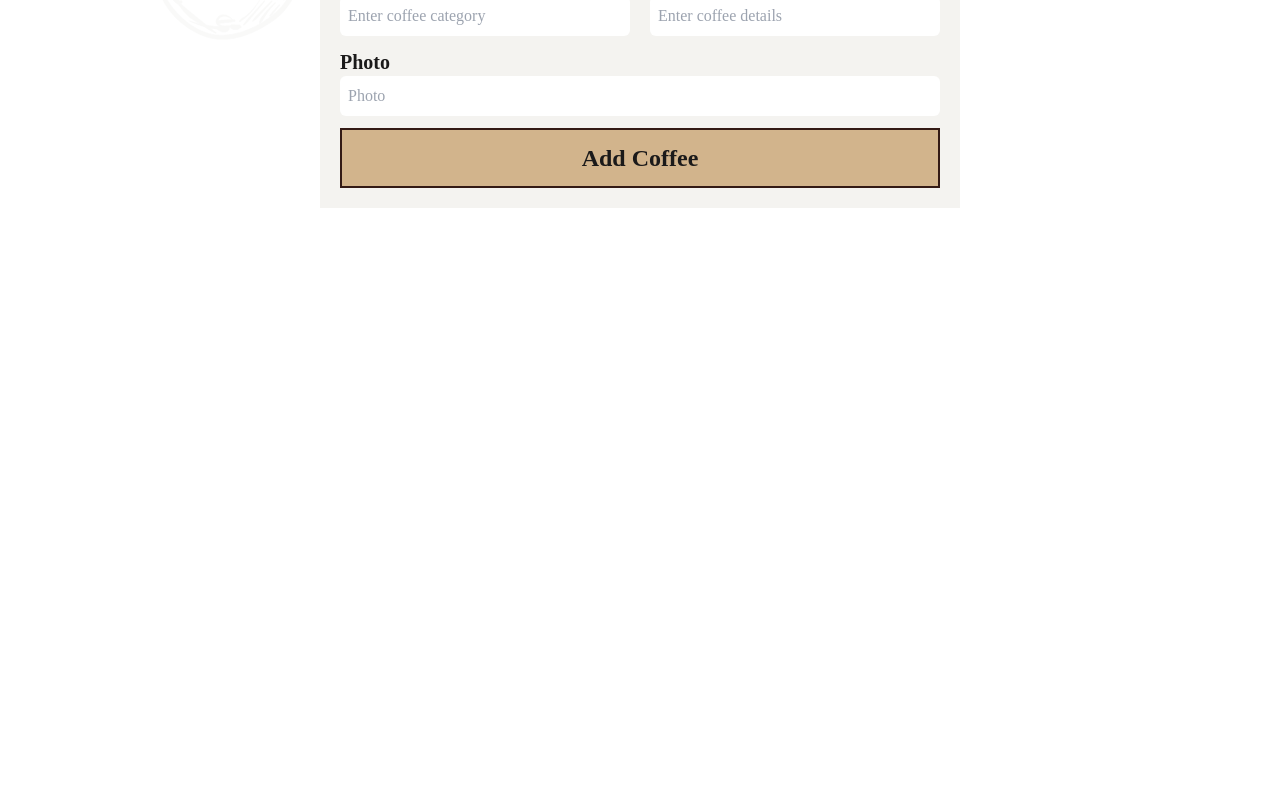
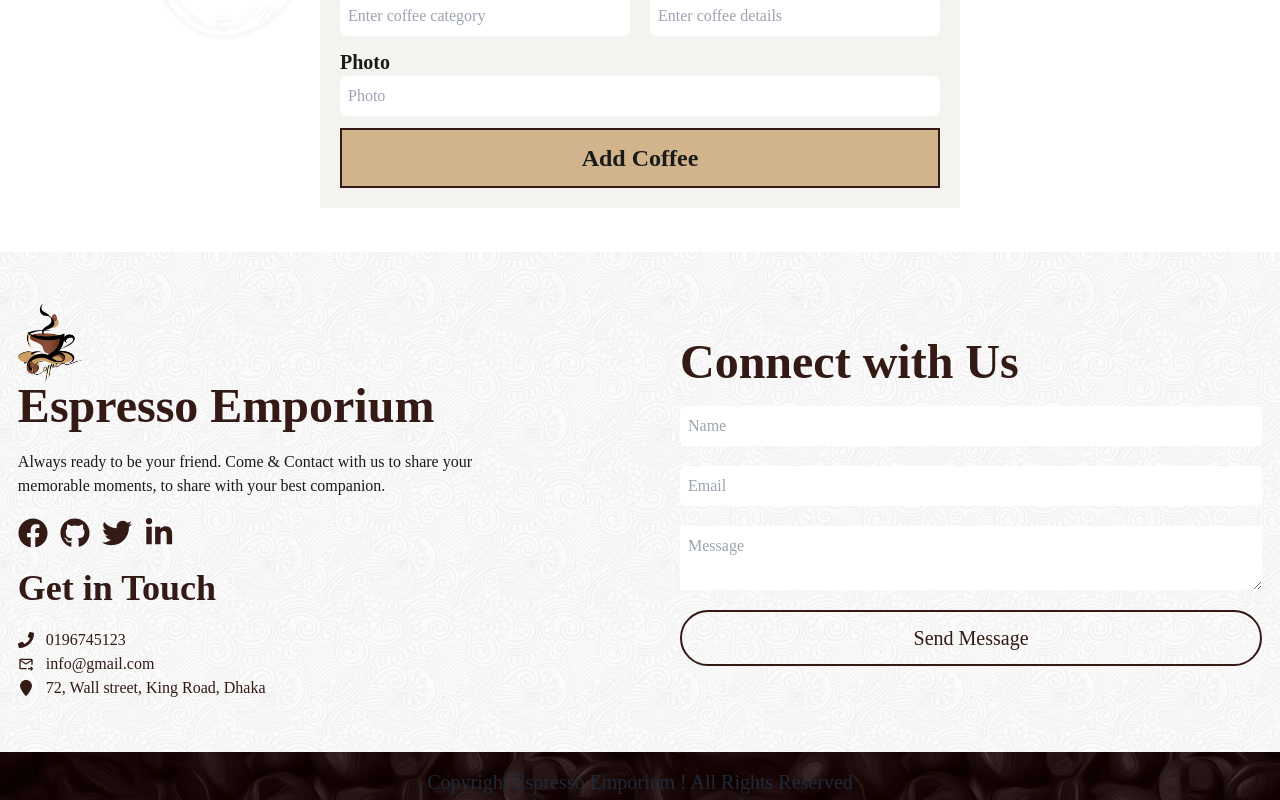
Before and after one commit to itsahadul99/Coffe-Store-Clients, a React (Vite) app: page /addCoffe in a window 1280 px wide. Shown: the part 556-1356 px from the top of the page. Before the commit the page ends 808 px from the top, so only its background shows below. Built offline with nearby package versions, Linux system fonts and the light colour scheme; a web font is replaced by a local one.

Commit message:
added footer section, banner section

```diff
--- a/package.json
+++ b/package.json
@@ -14,6 +14,7 @@
     "match-sorter": "^6.3.4",
     "react": "^18.2.0",
     "react-dom": "^18.2.0",
+    "react-icons": "^5.1.0",
     "react-router-dom": "^6.22.3",
     "sort-by": "^1.2.0",
     "sweetalert2": "^11.10.8"
--- /dev/null
+++ b/src/components/Footer.jsx
@@ -0,0 +1,50 @@
+import { FaFacebook, FaGithub, FaLinkedinIn, FaPhone, FaTwitter } from 'react-icons/fa';
+import footerBg from '../assets/images/more/13.jpg';
+import logo1 from '../assets/images/more/logo1.png';
+import footerend from '../assets/images/more/24.jpg';
+import { MdForwardToInbox } from 'react-icons/md';
+import { FaLocationPin } from 'react-icons/fa6';
+const Footer = () => {
+    return (
+        <footer>
+            <div className="hero min-h-[500px]" style={{ backgroundImage: `url(${footerBg})` }}>
+                {/* <div className="hero-overlay bg-opacity-60"></div> */}
+                <div className="flex flex-col lg:flex-row justify-center lg:gap-20 items-center">
+                    <div className="flex-1">
+                        <img className='w-16' src={logo1} alt="" />
+                        <h1 className="mb-5 text-5xl font-bold text-[#331A15]">Espresso Emporium</h1>
+                        <p className="mb-5 w-10/12 text-[#1B1A1A]">Always ready to be your friend. Come & Contact with us to share your memorable moments, to share with your best companion.</p>
+                        <div className='flex gap-3 items-center text-[#331A15] cursor-pointer my-5'>
+                            <FaFacebook size={30} />
+                            <FaGithub size={30} />
+                            <FaTwitter size={30} />
+                            <FaLinkedinIn size={30} />
+                        </div>
+                        <h1 className="mb-5 text-4xl font-bold text-[#331A15]">Get in Touch</h1>
+                        <div className='text-[#331A15]'>
+                            <p className='flex items-center gap-3'><FaPhone /> 0196745123</p>
+                            <p className='flex items-center gap-3'><MdForwardToInbox /> info@gmail.com</p>
+                            <p className='flex items-center gap-3'><FaLocationPin /> 72, Wall street, King Road, Dhaka</p>
+                        </div>
+                    </div>
+                    <div className='flex-1'>
+                        <h1 className="mb-5 text-5xl font-bold text-[#331A15]">Connect with Us</h1>
+                        <div className='w-full'>
+                            <div className='flex flex-col w-full space-y-5'>
+                                <input type="text" name='name' placeholder="Name" className="w-full rounded-md p-2 bg-white font-normal" />
+                                <input type="email" name='chef' placeholder="Email" className="w-full rounded-md p-2 bg-white font-normal" />
+                                <textarea className='bg-white p-2 h-16' placeholder='Message'></textarea>
+                                <button className='px-5 py-3 rounded-full text-[#331A15] text-xl border-2 border-[#331A15]'>Send Message</button>
+                            </div>
+                        </div>
+                    </div>
+                </div>
+            </div>
+                <div className='h-12' style={{ backgroundImage: `url(${footerend})` }}>
+                    <h1 className='text-center pt-4 text-xl'>Copyright Espresso Emporium ! All Rights Reserved</h1>
+                </div>
+        </footer>
+    );
+};
+
+export default Footer;
--- a/src/layouts/MainLayout.jsx
+++ b/src/layouts/MainLayout.jsx
@@ -1,11 +1,13 @@
 import { Outlet } from "react-router-dom";
 import Nav from "../components/Nav";
+import Footer from "../components/Footer";
 
 const MainLayout = () => {
     return (
         <div>
             <Nav />
             <Outlet />
+            <Footer />
         </div>
     );
 };
--- a/src/pages/Home.jsx
+++ b/src/pages/Home.jsx
@@ -1,7 +1,48 @@
+import { useLoaderData } from "react-router-dom";
+import bannderBg from '../assets/images/more/3.png';
+import cup from '../assets/images/icons/1.png';
+import quality from '../assets/images/icons/2.png';
+import pure from '../assets/images/icons/3.png';
+import rosting from '../assets/images/icons/4.png';
 const Home = () => {
+    const coffees = useLoaderData()
+    // console.log(coffees);
     return (
         <div>
-            <h1>I am from home</h1>
+            <div className="hero min-h-[calc(100vh-280px)]" style={{ backgroundImage: `url(${bannderBg})` }}>
+                <div className="hero-overlay bg-opacity-50"></div>
+                <div className="flex justify-end w-full">
+                    <div className="w-1/2">
+                        <h1 className="mb-5 text-5xl font-bold">Would you like a Cup of Delicious Coffee?</h1>
+                        <p className="mb-5 w-10/12">It's coffee time - Sip & Savor - Relaxation in every sip! Get the nostalgia back!! Your companion of every moment!!! Enjoy the beautiful moments and make them memorable.</p>
+                        <button className="px-4 py-2 bg-[#E3B577] text-[#242222] font-semibold">Learn More</button>
+                    </div>
+                </div>
+            </div>
+            <div className="bg-[#ECEAE3] h-[200px]">
+                <div className="flex justify-center items-center gap-9">
+                    <div className="py-5 space-y-1">
+                        <img src={cup} alt="" />
+                        <h2 className="text-[#331A15] lg:text-3xl">Awesome Aroma</h2>
+                        <p className="text-[#1B1A1A] w-10/12">You will definitely be a fan of the design & aroma of your coffee</p>
+                    </div>
+                    <div className="p-3 space-y-1">
+                        <img src={quality} alt="" />
+                        <h2 className="text-[#331A15] lg:text-3xl">High Quality</h2>
+                        <p className="text-[#1B1A1A] w-10/12">We served the coffee to you maintaining the best quality</p>
+                    </div>
+                    <div className="p-3 space-y-1">
+                        <img src={pure} alt="" />
+                        <h2 className="text-[#331A15] lg:text-3xl">Pure Grades</h2>
+                        <p className="text-[#1B1A1A] w-10/12">The coffee is made of the green coffee beans which you will love</p>
+                    </div>
+                    <div className="p-3 space-y-1">
+                        <img src={rosting} alt="" />
+                        <h2 className="text-[#331A15] lg:text-3xl">Proper Roasting</h2>
+                        <p className="text-[#1B1A1A] w-10/12">Your coffee is brewed by first roasting the green coffee beans</p>
+                    </div>
+                </div>
+            </div>
         </div>
     );
 };
--- a/src/routes/Router.jsx
+++ b/src/routes/Router.jsx
@@ -13,7 +13,8 @@ const router = createBrowserRouter([
         children: [
             {
                 path: '/',
-                element: <Home />
+                element: <Home />,
+                loader: () => fetch('http://localhost:5000/coffee')
             },
             {
                 path: '/addCoffe',
```
Also changed, not shown: src/assets/images/more/footerBg.png (renamed from src/assets/images/more/10.png), 1 other file (tests, documents, lock files or other folders).
